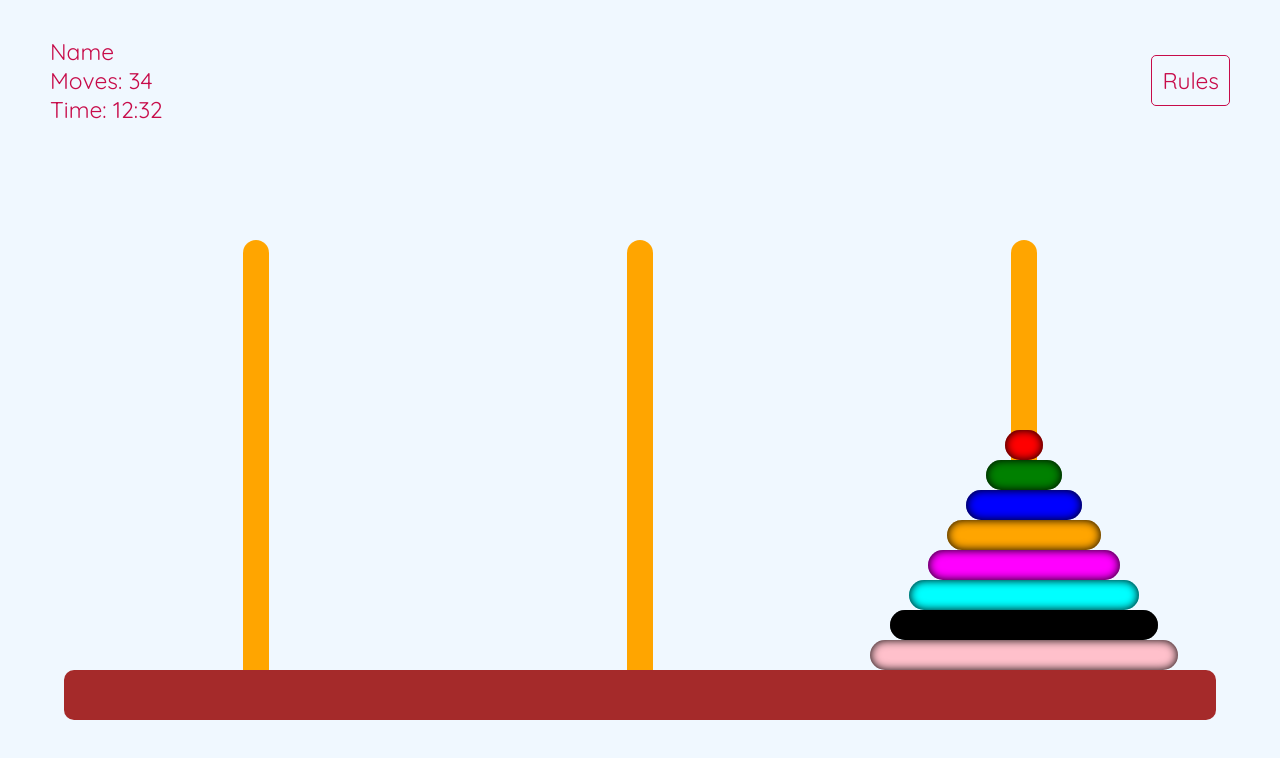
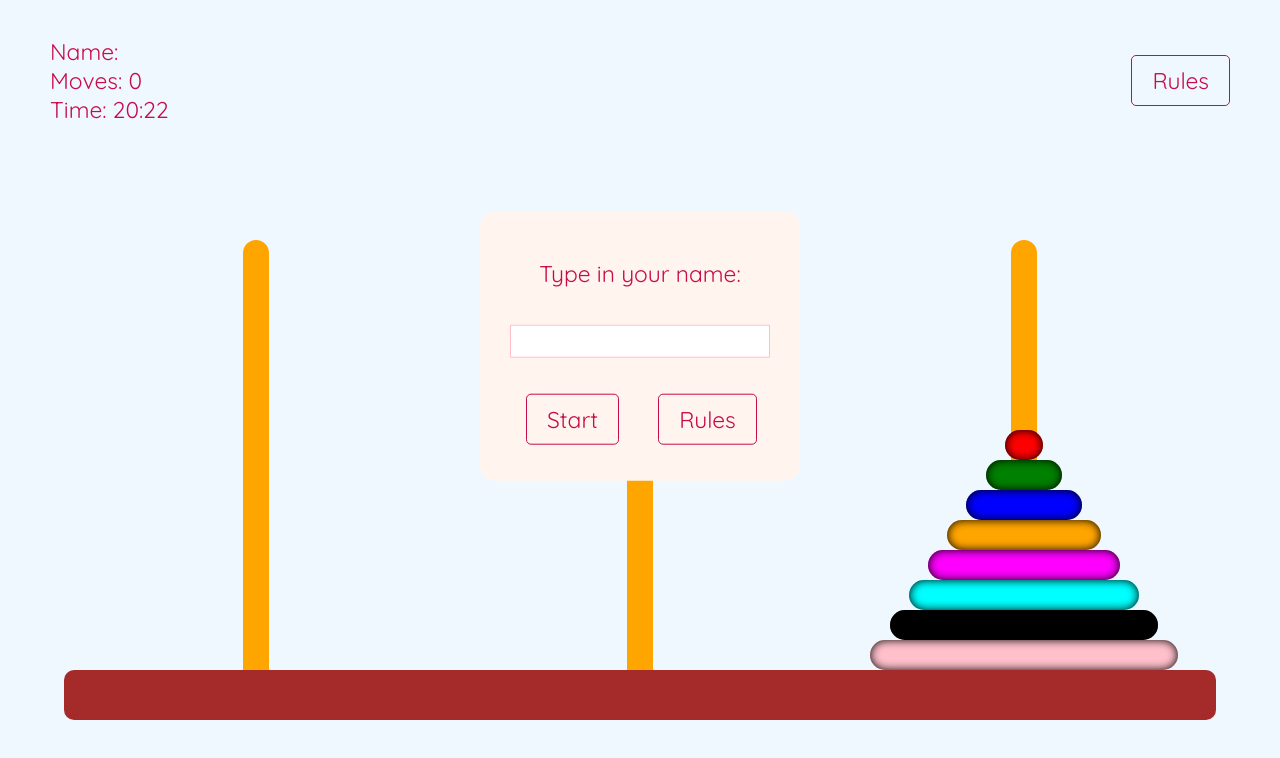
Before and after one commit to Kozaa/Hanoi_Tower_App, a Vue app: page / in a window 1280 px wide. Shown: the top 758 px of the page. Built offline with nearby package versions, Linux system fonts and the light colour scheme.

Commit message:
added starting form, display and buttons basic functionality

```diff
--- a/src/App.vue
+++ b/src/App.vue
@@ -1,6 +1,7 @@
 <template>
-  <div id="app">
-    <InfoDisplay />
+  <div id="app" >
+    <StartForm @nameChange='onNameChange' @gameStart='onGameStart'/>
+    <InfoDisplay :name='name' :moves='moves' :timer='timer'/>
     <div class='slotsWrapper'>
         <RingSlot :rings='slot0'/>
 
@@ -21,15 +22,20 @@
 <script>
 import RingSlot from './components/RingSlot.vue';
 import InfoDisplay from './components/InfoDisplay.vue';
+import StartForm from './components/StartForm.vue';
 
 export default {
   name: 'App',
   components: {
     RingSlot,
     InfoDisplay,
+    StartForm,
   },
   data() {
     return {
+      name: '',
+      timer: '20:22',
+      moves: 0,
       selected: null,
       previousClick: 'slot2',
       slot0: [],
@@ -83,7 +89,6 @@ export default {
             color: 'pink',
             selected: false,
           },
-
   ]
 }
   },
@@ -125,6 +130,13 @@ export default {
           this.selected = null;
           this.previousClick = slotClicked;
     },
+      onNameChange: function(newValue) {
+        this.name = newValue;
+      },
+      onGameStart: function(started) {
+        console.log(started);
+        setInterval()
+      }
   },
 }
 </script>
@@ -141,7 +153,6 @@ export default {
     background-color: aliceblue;
 
     font-size: calc(1vw + 1vh + 2px);
-
   }
 
   body, button, input {
@@ -149,6 +160,26 @@ export default {
     font-weight: 400;
     color: rgb(199, 12, 74);
   }
+
+  #app {
+    width: 100vw;
+    height: 100vh;
+
+  }
+
+  /* #app::after {
+    content: '';
+    width: 100vw;
+    height: 100vh;
+
+
+    position: fixed;
+    top: 0;
+    left: 0;
+    opacity: .9;
+    background-color: black;
+  } */
+
 
   .slotsWrapper {
     width: 90%;
@@ -190,4 +221,11 @@ export default {
     width: 30vw;
     height: 100%;
   }
+
+
+  @media screen and (max-width: 768px) {
+    body {
+      font-size: calc(1vw + 1vh + 8px);
+    }
+  }
 </style>
--- a/src/components/Button.vue
+++ b/src/components/Button.vue
@@ -1,6 +1,11 @@
 <template>
-  <button class='button'>
+  <button class='button' @click='showRules=!showRules'>
       {{ type }}
+      <transition name='fade'>
+      <div class='rulesWrapper' v-if='showRules'>
+          Lorem ipsum, dolor sit amet consectetur adipisicing elit. Dignissimos assumenda consequuntur sequi nobis voluptas. Neque, cumque quibusdam? Quae, natus excepturi laboriosam, nihil odit, numquam ea molestias repellendus praesentium earum nisi!
+      </div>
+      </transition>
   </button>
 </template>
 
@@ -11,6 +16,14 @@ export default {
         type: {
             required: true,
         }
+    },
+    data() {
+        return {
+            showRules: false,
+        }
+    },
+    methods: {
+
     }
 }
 </script>
@@ -19,6 +32,7 @@ export default {
     .button {
         max-height: 10vh;
 
+
         color: inherit;
         font-family: inherit;
         font-weight: inherit;
@@ -26,7 +40,32 @@ export default {
         border: none;
         border: 1px solid rgb(199, 12, 74);
         border-radius: 5px;
-        padding: 10px;
+        padding: 10px 20px;
         font-size: 1em;
+
+    }
+
+    .button:hover {
+        background-color: antiquewhite;
+        cursor: pointer;
+    }
+
+    .rulesWrapper {
+        position: absolute;
+        top:100%;
+        width: 50vw;
+        left: 50%;
+        transform: translateX(-50%);
+
+        background-color: azure;
+        padding: 25px;
+        border-radius: 15px;
+    }
+
+    .fade-enter-active, .fade-leave-active {
+        transition: opacity .5s;
+    }
+    .fade-enter, .fade-leave-to {
+        opacity: 0;
     }
 </style>
--- a/src/components/InfoDisplay.vue
+++ b/src/components/InfoDisplay.vue
@@ -2,12 +2,12 @@
     <div class='displayWrapper'>
         <div>
             <div>
-                Name <br>
-                Moves: 34 <br>
-                Time: 12:32
+                Name: {{ name }} <br>
+                Moves: {{ moves.toString() }} <br>
+                Time: {{ timer }}
             </div>
         </div>
-        <Button type='Rules' />
+        <Button type='Rules' id='2'/>
     </div>
 </template>
 
@@ -18,6 +18,17 @@ export default {
     name: 'InfoDisplay',
     components: {
         Button,
+    },
+    props: {
+        name: {
+            required: false,
+        },
+        moves: {
+            required: false,
+        },
+        timer: {
+            required: false,
+        },
     }
 
 }
@@ -31,7 +42,7 @@ export default {
         position: fixed;
         padding: 0 50px;
 
-
+        z-index: 1;
         display: flex;
         justify-content: space-between;
         align-items: center;
--- /dev/null
+++ b/src/components/StartForm.vue
@@ -0,0 +1,96 @@
+<template>
+<transition name='fade'>
+  <div class='formWrapper' v-if="showForm">
+        <label for='name'>Type in your name:</label>
+        <input name='name' type="text" v-model='newName'>
+
+      <Button type='Start' v-on:click.native='handleGameStart'/>
+      <Button type='Rules' id='2'/>
+  </div>
+</transition>
+</template>
+
+<script>
+import Button from './Button.vue';
+
+export default {
+    name: 'StartForm',
+    components: {
+        Button,
+    },
+    props: {
+
+    },
+    data() {
+        return {
+            showForm: true,
+        }
+    },
+    computed: {
+    newName: {
+      set(newVal){
+            this.$emit('nameChange', newVal)
+      },
+      get() {
+        return this.value
+      },
+    },
+  },
+    methods: {
+        handleGameStart: function() {
+            this.showForm = false;
+            this.$emit('gameStart', true);
+
+        }
+    }
+}
+</script>
+
+<style scoped>
+
+
+    .formWrapper {
+        position: fixed;
+        top: 50%;
+        left: 50%;
+        transform: translateX(-50%) translateY(-70%);
+
+        display: grid;
+        grid-gap: 10px;
+        grid-template-columns: 1fr 1fr;
+        grid-template-rows: 1fr 1fr 1fr;
+        align-items: center;
+        justify-items: center;
+        z-index: 1;
+
+        background-color: seashell;
+        border-radius: 15px;
+        padding: 30px;
+    }
+
+
+    label {
+        grid-column: 1/3;
+    }
+
+    input {
+        grid-column: 1/3;
+
+        border: none;
+        border: 1px solid pink;
+        font-size: 1em;
+        font-weight: 700;
+        text-align: center;
+        margin-bottom: 20px;
+        margin-top: 10px;
+    }
+
+    .fade-leave-active {
+        transition: opacity .5s;
+    }
+
+    .fade-leave-to {
+        opacity: 0;
+    }
+
+</style>
```
Lines whose indentation alone changed are shown as unchanged.
